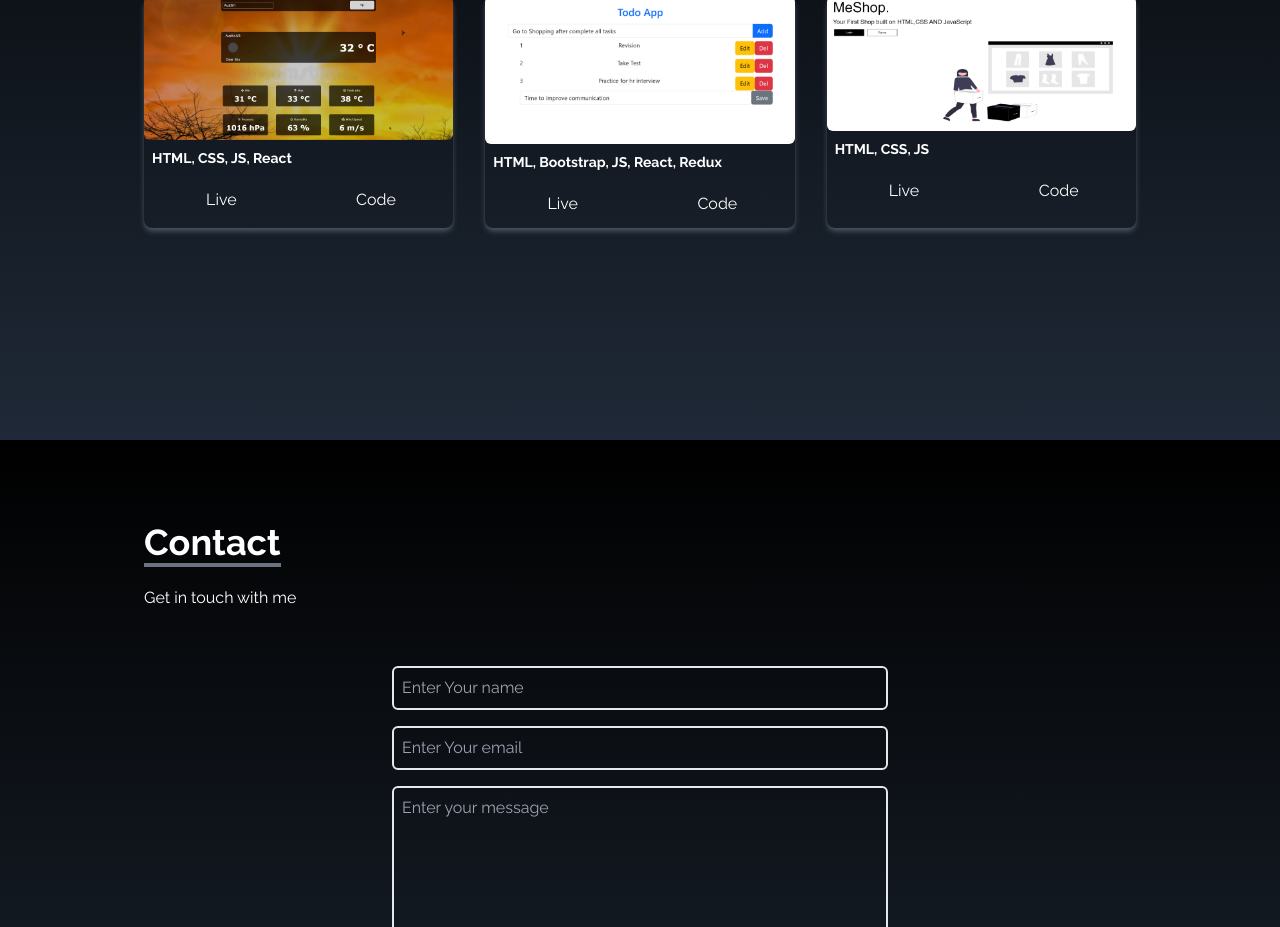
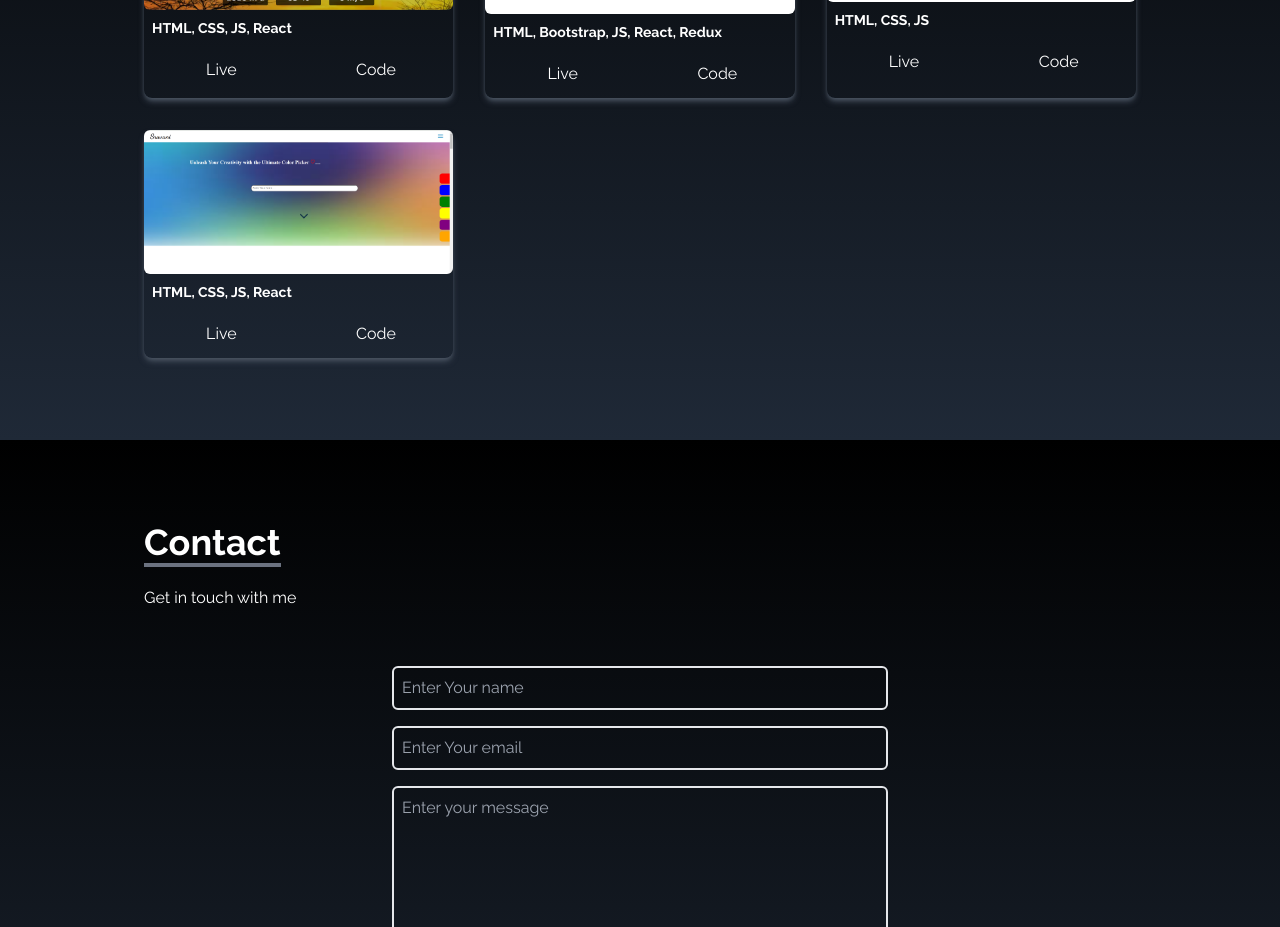
Before and after one commit to SravaniPutturu/My-Portfolio, a React (Create React App) app: page / in a window 1280 px wide. Shown: the part 2760-3687 px from the top of the page. Built offline with nearby package versions, Linux system fonts and the light colour scheme.

Commit message:
color picker added

```diff
--- a/src/components/Projects.jsx
+++ b/src/components/Projects.jsx
@@ -2,6 +2,7 @@ import React from 'react'
 import weatherImg from '../asserts/weatherImage.png';
 import todoImg from '../asserts/todoImage.png';
 import MeShop from '../asserts/MeShop.png'
+import ColorPicker from '../asserts/ColorPicker.png'
 
 const Projects = () => {
 
@@ -29,6 +30,14 @@ const Projects = () => {
             link:'https://sravaniputturu.github.io/MeShop---Shopping-Cart/',
             languages : "HTML, CSS, JS",
             repoLink : 'https://github.com/SravaniPutturu/MeShop---Shopping-Cart'
+        },
+        {
+            id:4,
+            project : "Color Picker",
+            src:ColorPicker,
+            link:'https://main--color-picker-03a9ba.netlify.app/',
+            languages : "HTML, CSS, JS, React",
+            repoLink : 'https://github.com/SravaniPutturu/Color-Picker#readme'
         },
 
     ]
```
Also changed, not shown: src/asserts/ColorPicker.png (added).
